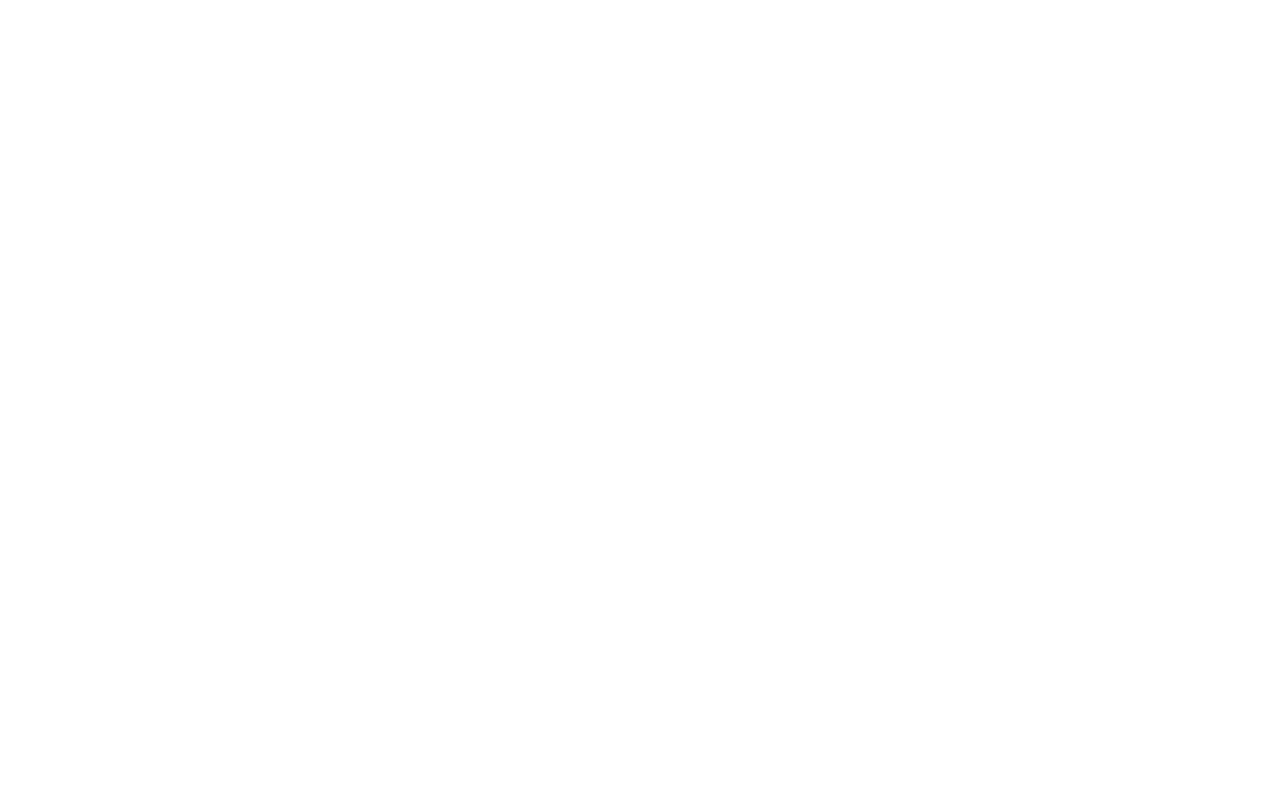
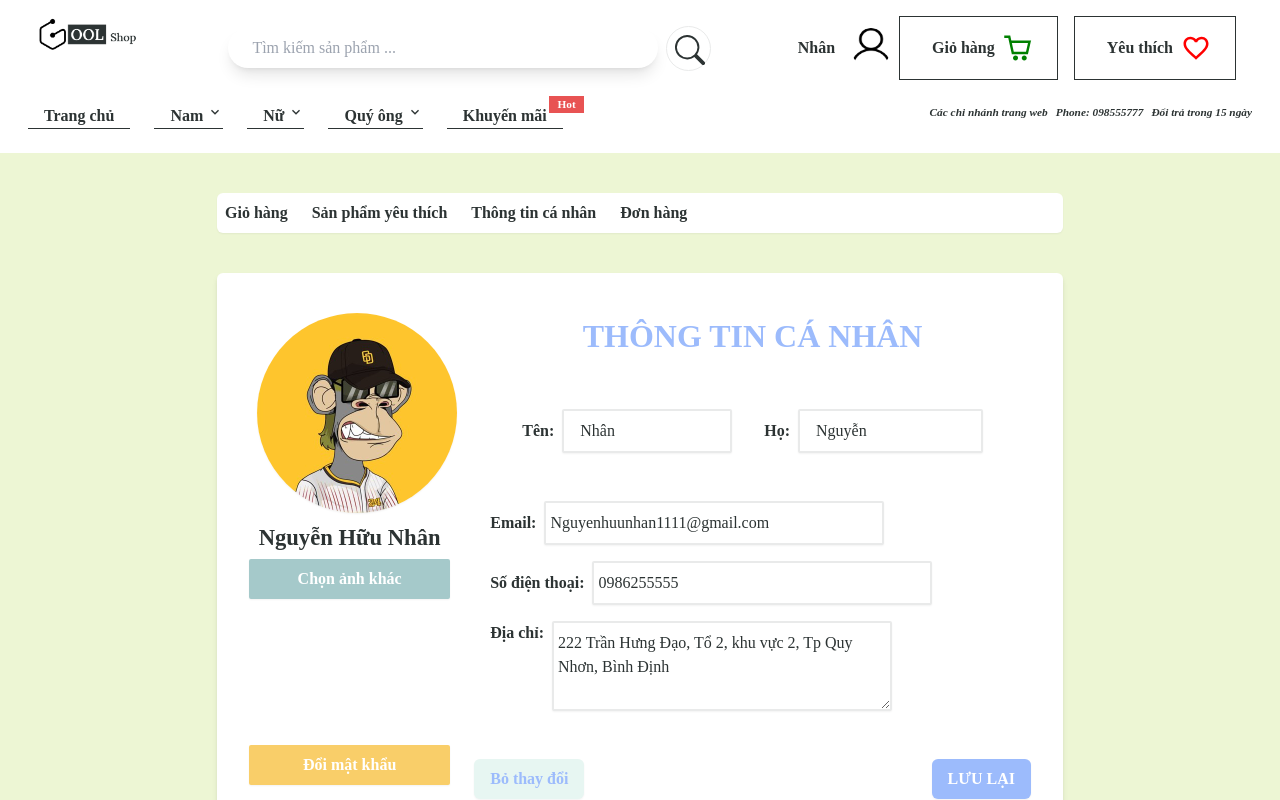
Before and after one commit to Dia2001/CoolShop_client, a React (Create React App) app: page /thong-tin-ca-nhan in a window 1280 px wide. Before the commit this address had no page. Shown: the top 800 px of the page. Built offline with nearby package versions, Linux system fonts and the light colour scheme.

Commit message:
created profile page

```diff
--- a/src/Routes/index.js
+++ b/src/Routes/index.js
@@ -4,6 +4,7 @@
 import Favorite from "../pages/favorite/Favorite";
 import Home from "../pages/home/Home";
 import Product from "../pages/products/Product";
+import Profile from "../pages/profile/Profile";
 import Transition from "../pages/transition/Transition";
 
 
@@ -13,6 +14,7 @@
     {path:'/thanh-toan',component:Transition,layout:DefaultLayout},
     {path:'/gio-hang',component:Cart,layout:MenuTabLayout},
     {path:'/yeu-thich',component:Favorite,layout:MenuTabLayout},
+    {path:'/thong-tin-ca-nhan',component:Profile,layout:MenuTabLayout}
 
 
 ];
--- a/src/layouts/MenuTabLayout.jsx
+++ b/src/layouts/MenuTabLayout.jsx
@@ -73,7 +73,7 @@
               Sản phẩm yêu thích
             </h6>
           </NavLink>
-
+          <NavLink to="/thong-tin-ca-nhan">
             <h6
               onClick={updateColorHandler}
               className={`${isChoose[2]&&'scale-110 underline underline-offset-2 text-LightBlue'} transition font-bold cursor-pointer hover:underline hover:underline-offset-2 hover:text-LightBlue`}
@@ -81,7 +81,7 @@
             >
               Thông tin cá nhân
             </h6>
-
+          </NavLink>
             <h6
               onClick={updateColorHandler}
               className={`${isChoose[3]&&'scale-110 underline underline-offset-2 text-WarningColor'} transition font-bold cursor-pointer hover:underline hover:underline-offset-2 hover:text-WarningColor`}
--- /dev/null
+++ b/src/pages/profile/Profile.jsx
@@ -0,0 +1,18 @@
+import React from 'react'
+import FooterProfile from './components/FooterProfile'
+import PersonalForm from './components/PersonalForm'
+import PersonalMenu from './components/PersonalMenu'
+
+const Profile = () => {
+  return (
+   <div className="flex flex-col gap-4">
+        <div className="flex gap-6 bg-white my-2x p-4x rounded-md shadow-md min-h-[600px]">
+            <PersonalMenu/>
+            <PersonalForm/>
+        </div>
+        <FooterProfile/>
+   </div>
+  )
+}
+
+export default Profile
--- /dev/null
+++ b/src/pages/profile/components/FooterProfile.jsx
@@ -0,0 +1,13 @@
+import React from 'react'
+
+const FooterProfile = () => {
+  return (
+    <div className="flex justify-center px-4 py-2 bg-white shadow-sm border-2 border-DarkBlue items-center">
+        <button className="px-2x py-1x text-white rounded-md font-semibold italic bg-LightBlue hover:opacity-75 transtion">
+          <h5>Trở về trang chủ!</h5>
+        </button>
+    </div>
+  )
+}
+
+export default FooterProfile
--- /dev/null
+++ b/src/pages/profile/components/PersonalForm.jsx
@@ -0,0 +1,40 @@
+import React from 'react'
+
+const PersonalForm = () => {
+  return (
+    <div className="flex-1 text-center">
+      <h4 className="uppercase mt-1x mb-4x font-bold text-LightBlue">Thông tin cá nhân</h4>
+      <div className="flex items-center gap-8 m-5x">
+      <div className="flex items-center gap-2">
+          <h6 className="font-bold">Tên:</h6>
+          <input type="text" className="outline-none pl-4 py-1x rounded-sm border-2 w-[170px] border-Black10 shadow-sm focus:shadow-md" value="Nhân"/>
+        </div>
+        <div className="flex items-center gap-2">
+        <h6 className="font-bold">Họ:</h6>
+          <input type="text" className="outline-none pl-4 py-1x rounded-sm border-2 w-[185px] border-Black10 shadow-sm focus:shadow-md" value="Nguyễn"/>
+      </div>
+      </div>
+      <div className="flex items-center gap-2 m-2x">
+        <h6 className="font-bold">Email:</h6>
+        <input type="email" className="outline-none pl-1 py-1x rounded-sm border-2 w-[340px] border-Black10 shadow-sm focus:shadow-md" value="Nguyenhuunhan1111@gmail.com"/>
+      </div>
+      <div className="flex items-center gap-2 m-2x">
+        <h6 className="font-bold">Số điện thoại:</h6>
+        <input type="number" className="outline-none pl-1 py-1x rounded-sm border-2 w-[340px] border-Black10 shadow-sm focus:shadow-md" value="0986255555"/>
+      </div>
+      <div className="flex items-left gap-2 m-2x">
+        <h6 className="font-bold">Địa chỉ:</h6>
+        <textarea className="outline-none pl-1 py-1x rounded-sm border-2 min-h-[90px] w-[340px] border-Black10 shadow-sm focus:shadow-md">
+        222 Trần Hưng Đạo, Tổ 2, khu vực 2,
+        Tp Quy Nhơn, Bình Định
+        </textarea>
+      </div>
+      <div class="flex justify-between mt-5x">
+        <button className="text-LightBlue shadow-sm rounded-md font-semibold transition hover:bg-LightBlue hover:text-MainBlue bg-MainBlue py-1x px-2x "><h6>Bỏ thay đổi</h6></button>
+        <button className="text-white shadow-sm rounded-md font-semibold transition hover:bg-DarkBlue hover:opacity-75 bg-LightBlue py-1x px-2x uppercase"><h6>Lưu lại</h6></button>
+      </div>
+    </div>
+  )
+}
+
+export default PersonalForm
--- /dev/null
+++ b/src/pages/profile/components/PersonalMenu.jsx
@@ -0,0 +1,20 @@
+import React from 'react'
+import imgAvt from '../../../assets/avatar.jpg'
+const PersonalMenu = () => {
+  return (
+    <div className="flex flex-col justify-between">
+        <div className="">
+            <img src={imgAvt} alt="Ảnh đại diện" className="object-cover m-2 rounded-full shadow-sm w-[200px] h-[200px]"/>
+            <h5 className='font-semibold m-1 text-center'>Nguyễn Hữu Nhân</h5>
+            <button className="text-white bg-Primary w-full rounded-sm py-1x px-2x shadow-sm hover:opacity-75 font-bold"><h6>Chọn ảnh khác</h6></button>
+        </div>
+        <div className="flex flex-col gap-4">
+            <button className="text-white bg-WarningColor rounded-sm py-1x px-2x shadow-sm hover:opacity-75 font-bold"><h6>Đổi mật khẩu</h6></button>
+            <button className="text-white bg-ErrorColor rounded-sm py-1x px-2x shadow-sm hover:opacity-75 font-bold"><h6>Đăng xuất</h6></button>
+        </div>
+
+    </div>
+  )
+}
+
+export default PersonalMenu
```
Also changed, not shown: src/assets/avatar.jpg (added).
